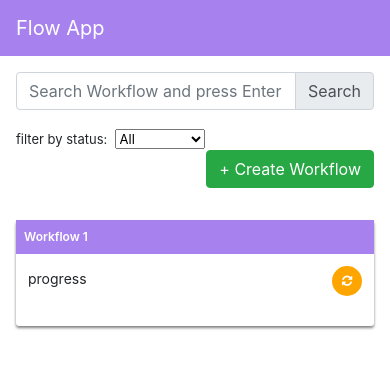
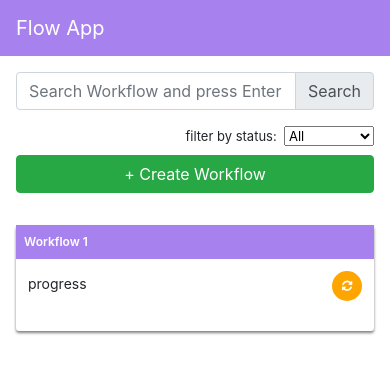
Before and after one commit to saswat3115/flow-app, a React (Create React App) app: page /home in a window 390 px wide. Shown: the top 374 px of the page. Built offline with nearby package versions, Linux system fonts and the light colour scheme.

Commit message:
responsive css added for home page

```diff
--- a/src/components/header/header.jsx
+++ b/src/components/header/header.jsx
@@ -1,8 +1,8 @@
 import React from 'react';
 import './header.css';
-import { connect } from 'react-redux';
 
-const Header = ({ email }) => {
+const Header = () => {
+  const email = localStorage.getItem('email');
   return <nav className="navbar navbar-dark">
            <a className="navbar-brand" href="/">Flow App</a>
            {email &&
@@ -21,8 +21,5 @@ const Header = ({ email }) => {
          </nav>;
 }
 
-const mapStateToProps = (state) => ({
-  email: state.auth.email
-});
 
-export default connect(mapStateToProps)(Header);
+export default Header;
--- a/src/components/node/node.css
+++ b/src/components/node/node.css
@@ -1,4 +1,4 @@
-.card {
+.node {
   margin: 16px;
 }
 
--- a/src/pages/home/home.css
+++ b/src/pages/home/home.css
@@ -10,3 +10,19 @@
 .btn-filter {
     font-size: 13px;
 }
+
+.btn-add {
+    float: right;
+}
+
+@media only screen and (max-width: 600px) {
+    .btn-add {
+        float: left;
+        margin-top: 8px;
+        width: 100%;
+    }
+
+    .btn-filter {
+        float: right;
+    }
+}
--- a/src/pages/home/home.jsx
+++ b/src/pages/home/home.jsx
@@ -82,7 +82,7 @@ const Home = ({ history, flows, addFlow, deleteFlow, toggleStatus }) => {
                 </span>
             </div>
             <div className="col-md-6 col-sm-12">
-                <button className="btn btn-success float-right" onClick={() => add()}>+ Create Workflow</button>
+                <button className="btn btn-success btn-add" onClick={() => add()}>+ Create Workflow</button>
             </div>
         </div>
         <div className="flows-container">
--- a/src/redux/auth-reducer/reducer.js
+++ b/src/redux/auth-reducer/reducer.js
@@ -5,6 +5,7 @@ const intitalData = {
 const reducer = (state = intitalData, action) => {
     switch (action.type) {
         case 'AUTH_SUCCESS':
+            localStorage.setItem('email', action.paylaod.email);
             return {
                 ...state,
                 email: action.paylaod.email
```
